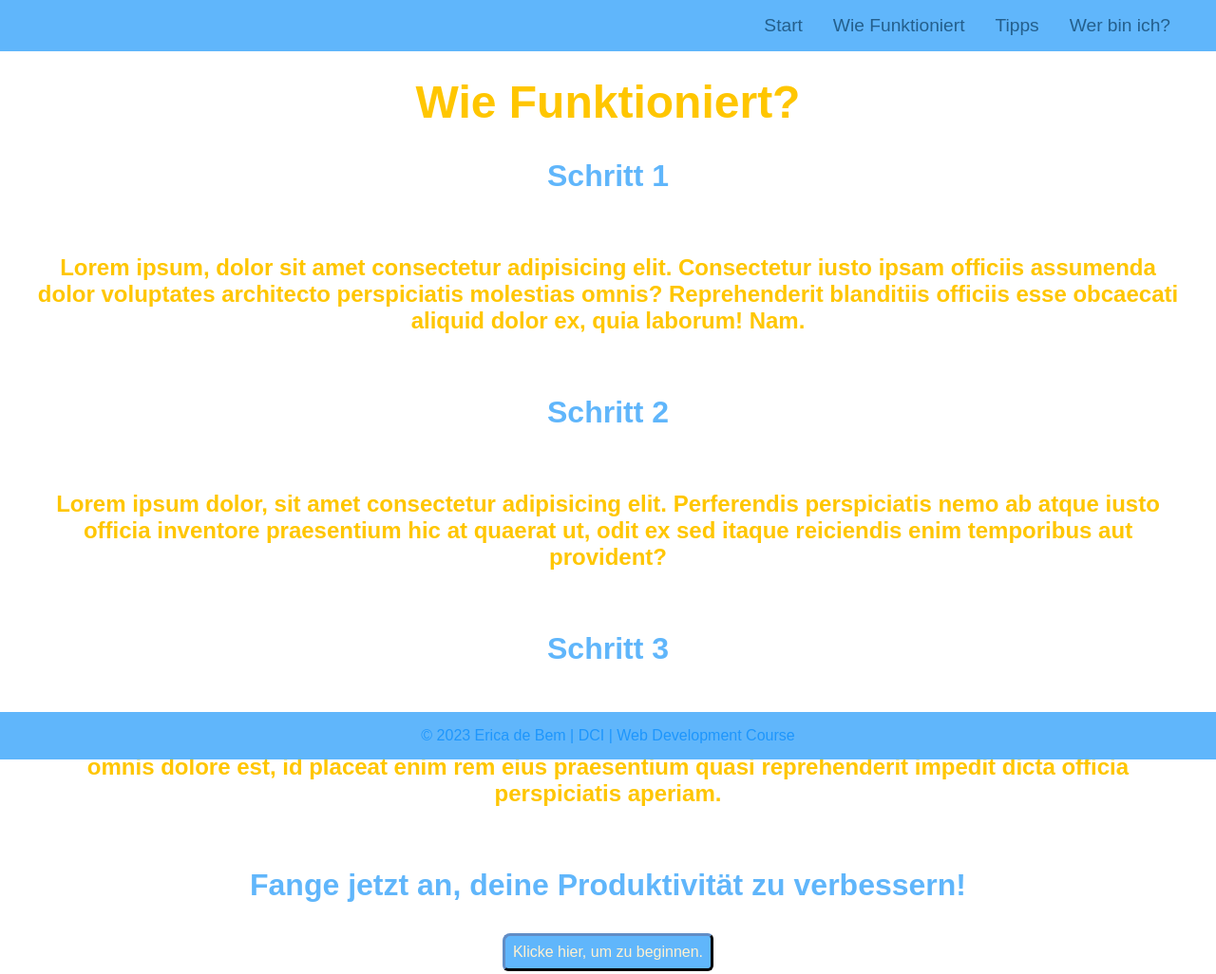
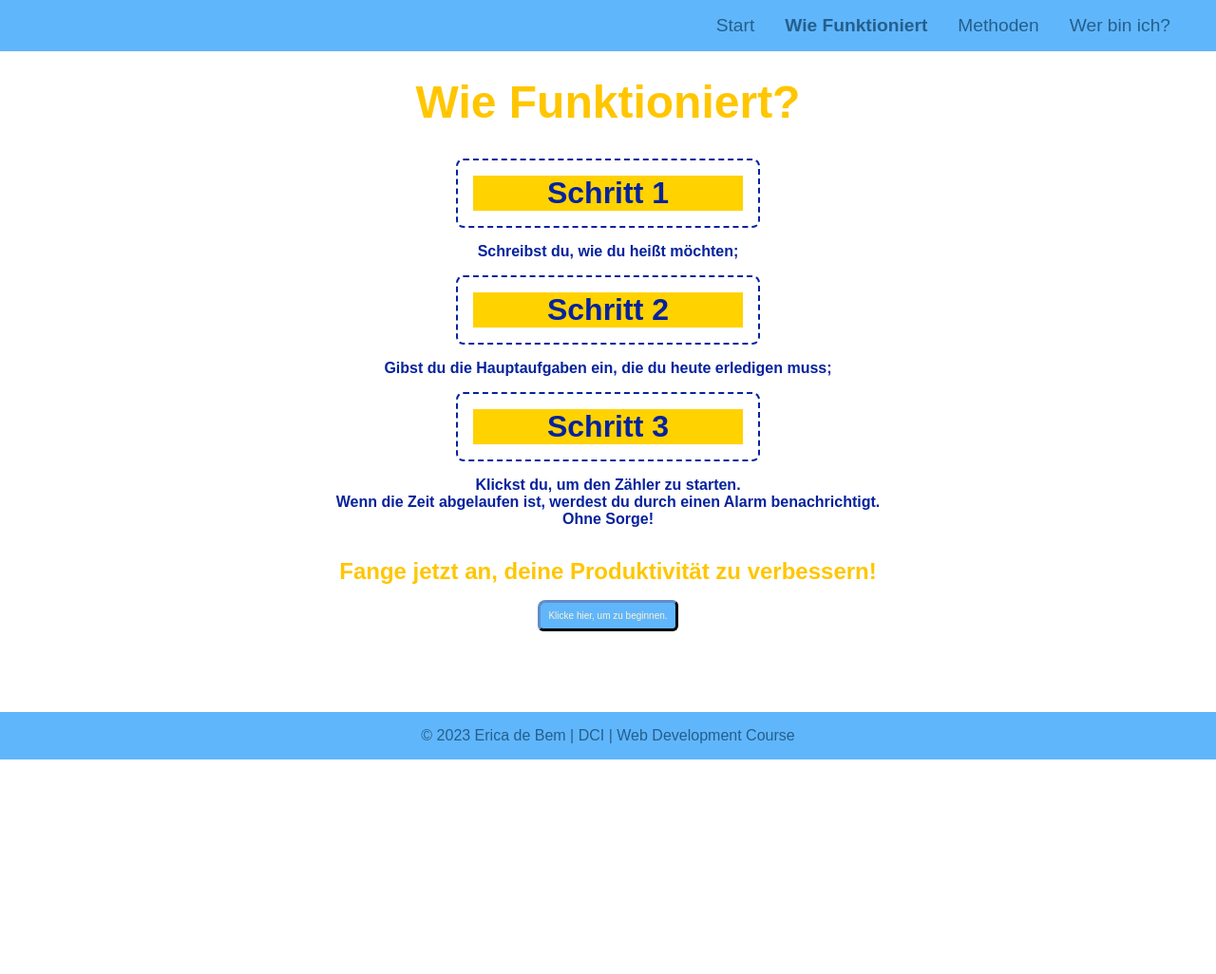
Before and after one commit to ericadebem/produktiver-tag, a plain HTML site: page pages/fragen.html in a window 1280 px wide. Shown: the whole page at 95% size. After the commit the page ends 800 px from the top, so only its background shows below. Drawn offline with Linux system fonts and the light colour scheme.

Commit message:
css plus

```diff
--- a/assets/style.css
+++ b/assets/style.css
@@ -10,11 +10,11 @@ body {
     flex-direction: column;
     justify-content: center;
     align-items: center;
-    font-size: 16px;
+    font-size: 62.5%;
     font-family: 'Poppins', sans-serif;
     height: 100%;
     margin: 3rem 0 3rem 0;
-
+    background-color: #FFFFFF;
 }
 
 nav {
@@ -58,31 +58,47 @@ h1{
     text-align: center;
     font-size: 3rem;
     color: #ffc600;
-    padding-top: 2rem;
+    padding: 2rem 0 2rem 0;
 }
 
 h2{
     text-align: center;
     font-size: 2rem;
-    color: #60b6fb;
-    padding: 2rem;
+    color: #06229D;
+    padding: 1rem;
+}
+
+.schritt {
+    border: 2px dashed #06229D;
+    border-radius: 0.5rem;
+    background-color: #FFD200;
+    width: 20rem;
+    margin: auto;
+    background-clip: content-box;
 }
 p {
     text-align: center;
-    font-size: 1.5rem;
-    color: #1e96fc;
-    padding: 2rem;
+    font-size: 1.0rem;
+    color: #FFC600;
+    padding: 1rem;
 }
 
 h3 {
     text-align: center;
+    font-size: 1rem;
+    color: #06229D;
+    padding: 1rem;
+}
+
+h4 {
+    text-align: center;
+    color: #FFC600;
     font-size: 1.5rem;
-    color: #ffc600;
-    padding: 2rem;
+    padding: 1rem;
 }
 
 input {
-    width: 15%;
+    width: 25%;
     padding: 0.5rem;
     font-size: 1rem;
     border: 1px solid #245f8c;
@@ -114,12 +130,12 @@ input {
 }
 
 .btn:hover {
-    background-color: #72d59a;
-    color: #245f8c;
+    background-color: #FFD200;
+    color: #1E96FC;
 }
 .btn:active {
     color:  #FFF1D0;
-    background-color: #245f8c;
+    background-color: #1E96FC;
 }
 .icon-list {
     display: flex;
@@ -133,7 +149,7 @@ input {
     list-style-type: none;
 }
 .icon a:hover {
-    color: #82c3f4;
+    color: #1360E2;
 }
 img{
     display: block;
@@ -143,8 +159,7 @@ img{
 }
 
 footer {
-    background-color: #60b6fb;
-    color: #245f8c;
+    background-color: #60B6FB;
     text-align: center;
     position: fixed;
     bottom: 0;
@@ -152,8 +167,14 @@ footer {
 }
 .footer {
     display: flex;
+    color: #245f8c;
     justify-content: center;
     align-items: center;
     font-size: 1rem;
     padding: 1rem;
 }
+@keyframes spin {
+    10% {
+      transform: rotateZ(360deg);
+    }
+  }
--- a/pages/fragen.html
+++ b/pages/fragen.html
@@ -10,8 +10,8 @@
 <nav>
     <ul>
         <li><a href="../index.html">Start</a></li>
-        <li><a href="fragen.html">Wie Funktioniert</a></li>
-        <li><a href="tipps.html">Tipps</a></li>
+        <li><a href="fragen.html"><strong>Wie Funktioniert</strong></a></li>
+        <li><a href="methoden.html">Methoden</a></li>
         <li><a href="ich.html">Wer bin ich?</a></li>
     </ul>
 </nav>
@@ -19,15 +19,16 @@
     <section>
         <h1>Wie Funktioniert?</h1>
 
-        <h2>Schritt 1</h2>
-        <h3>Lorem ipsum, dolor sit amet consectetur adipisicing elit. Consectetur iusto ipsam officiis assumenda dolor voluptates architecto perspiciatis molestias omnis? Reprehenderit blanditiis officiis esse obcaecati aliquid dolor ex, quia laborum! Nam.</h3>
-        <h2>Schritt 2</h2>
-        <h3>Lorem ipsum dolor, sit amet consectetur adipisicing elit. Perferendis perspiciatis nemo ab atque iusto officia inventore praesentium hic at quaerat ut, odit ex sed itaque reiciendis enim temporibus aut provident?</h3>
-        <h2>Schritt 3</h2>
-        <h3>Lorem, ipsum dolor sit amet consectetur adipisicing elit. Sit harum magni temporibus alias nostrum omnis dolore est, id placeat enim rem eius praesentium quasi reprehenderit impedit dicta officia perspiciatis aperiam.</h3>
-
-        <h2>Fange jetzt an, deine Produktivität zu verbessern!
-        </h2>
+        <h2 class="schritt">Schritt 1</h2>
+        <h3> Schreibst du, wie du heißt möchten;</h3>
+        <h2 class="schritt">Schritt 2</h2>
+        <h3> Gibst du die Hauptaufgaben ein, die du heute erledigen muss;</h3>
+        <h2 class="schritt">Schritt 3</h2>
+        <h3>
+            Klickst du, um den Zähler zu starten.<br>
+            Wenn die Zeit abgelaufen ist, werdest du durch einen Alarm benachrichtigt.<br> <strong>Ohne Sorge!</strong></h3>
+        <h4>Fange jetzt an, deine Produktivität zu verbessern!
+        </h4>
         <div class="input">
             <a class="btn"href="../index.html">Klicke hier, um zu beginnen.</a>
         </div>
```
Also changed, not shown: index.html (+4 -3 lines), pages/ich.html (+8 -4 lines), pages/methoden.html (added, +58 -0 lines), pages/tipps.html (deleted, +0 -46 lines).
